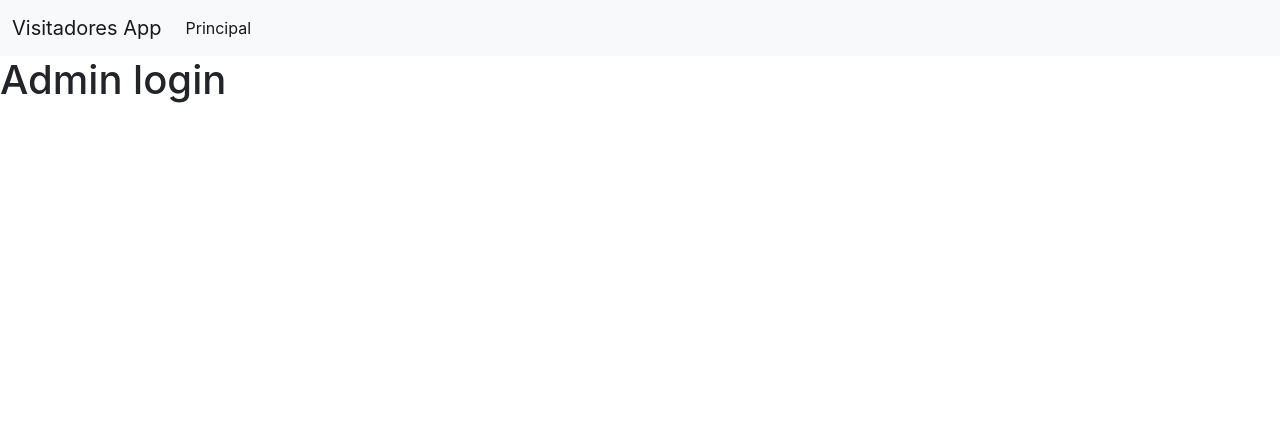
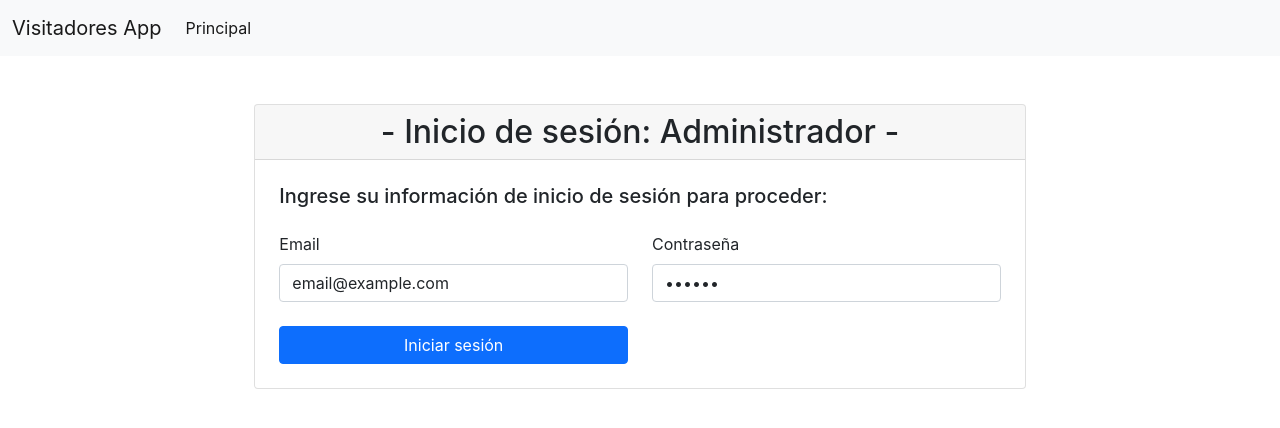
Before and after one commit to jacintoaczz/medical-visitors-app, a React (Create React App) app: page /auth/admin-login in a window 1280 px wide. Shown: the top 428 px of the page. Built offline with nearby package versions, Linux system fonts and the light colour scheme.

Commit message:
feat: add Axios http service for each view

```diff
--- a/package.json
+++ b/package.json
@@ -9,8 +9,10 @@
     "axios": "^0.21.4",
     "react": "^17.0.2",
     "react-dom": "^17.0.2",
+    "react-redux": "^7.2.5",
     "react-router-dom": "^5.3.0",
     "react-scripts": "4.0.3",
+    "react-toastify": "^8.0.2",
     "web-vitals": "^1.0.1"
   },
   "scripts": {
@@ -36,5 +38,8 @@
       "last 1 firefox version",
       "last 1 safari version"
     ]
+  },
+  "devDependencies": {
+    "redux-devtools-extension": "^2.13.9"
   }
 }
--- a/src/components/hero/Hero.jsx
+++ b/src/components/hero/Hero.jsx
@@ -1,4 +1,5 @@
 import React from "react";
+import { Link } from "react-router-dom";
 
 import "./Hero.css";
 import { LoginLinks } from "../login-links/LoginLinks";
@@ -12,10 +13,10 @@ export const Hero = () => {
             {/* Title */}
             <div className="row">
               <div className="col">
-                <h1>Bienvenido...</h1>
+                <h1>Bienvenid@...</h1>
                 <p>
-                  Lorem ipsum dolor, sit amet consectetur adipisicing elit.
-                  Ratione, voluptas?
+                  Si es administrador, presione el botón para proceder a su
+                  inicio de sesión.
                 </p>
               </div>
             </div>
@@ -24,9 +25,12 @@ export const Hero = () => {
             {/* CTA */}
             <div className="row">
               <div className="col">
-                <a href="#about" className="btn btn-outline-primary">
-                  Mira nuestros servicios!
-                </a>
+                <Link
+                  to="/auth/admin-login"
+                  className="btn btn-outline-primary"
+                >
+                  Iniciar sesión
+                </Link>
               </div>
             </div>
             {/* #CTA */}
--- a/src/features/admin/admin-login/AdminLogin.jsx
+++ b/src/features/admin/admin-login/AdminLogin.jsx
@@ -1,9 +1,88 @@
 import React from "react";
 
+import { useForm } from "../../../hooks/useForm";
+
 export const AdminLogin = () => {
+  /* Hooks */
+  const [{ email, password }, reset, handleInputChange] = useForm({
+    email: "email@example.com",
+    password: "******",
+  });
+
+  /* Event/functionality handlers */
+  const handleSubmit = (e) => {
+    e.preventDefault();
+  };
+
   return (
-    <div>
-      <h1>Admin login</h1>
+    <div className="container d-flex align-items-center justify-content-center mt-5">
+      <div className="card">
+        <h2 className="card-header text-center">
+          - Inicio de sesión: Administrador -
+        </h2>
+
+        {/* Card body */}
+        <div className="card-body p-4">
+          <div className="row">
+            <div className="col-12">
+              <h5 className="card-title">
+                Ingrese su información de inicio de sesión para proceder:
+              </h5>
+            </div>
+          </div>
+
+          {/* Forms row */}
+          <form className="row mt-3" onSubmit={handleSubmit} autoComplete="off">
+            {/* Email input */}
+            <div className="col-6">
+              <div className="mb-3">
+                <label for="email" className="form-label">
+                  Email
+                </label>
+                <input
+                  className="form-control"
+                  id="email"
+                  name="email"
+                  onChange={handleInputChange}
+                  placeholder="email@example.com"
+                  type="email"
+                  value={email}
+                />
+              </div>
+            </div>
+            {/* Email input */}
+
+            {/* Password input */}
+            <div className="col-6">
+              <div className="mb-3">
+                <label for="password" className="form-label">
+                  Contraseña
+                </label>
+                <input
+                  className="form-control"
+                  id="password"
+                  name="password"
+                  onChange={handleInputChange}
+                  placeholder="*********"
+                  type="password"
+                  value={password}
+                />
+              </div>
+            </div>
+            {/* Password input */}
+
+            {/* Submit button */}
+            <div className="col-6">
+              <button type="submit" className="btn btn-primary w-100 mt-2">
+                Iniciar sesión
+              </button>
+            </div>
+            {/* #Submit button */}
+          </form>
+          {/* #Forms row */}
+        </div>
+        {/* #Card body */}
+      </div>
     </div>
   );
 };
--- a/src/features/visitor/visitor-login/VisitorLogin.jsx
+++ b/src/features/visitor/visitor-login/VisitorLogin.jsx
@@ -1,5 +1,8 @@
 import React from "react";
+import { toast } from "react-toastify";
+
 import { useForm } from "../../../hooks/useForm";
+import VisitorDataService from "../../../services/visitor.service";
 
 export const VisitorLogin = () => {
   /* Hooks */
@@ -11,9 +14,35 @@ export const VisitorLogin = () => {
   /* Event/functionality handlers */
   const handleSubmit = (e) => {
     e.preventDefault();
+
+    const payload = {
+      email,
+      password,
+    };
+
+    VisitorDataService.login(payload)
+      .then((res) => {
+        console.log("Response: ", res);
+      })
+      .catch((err) => {
+        if (err.response.status === 404) {
+          toast.error(
+            "No se ha encontrado un usuario con el email introducido.",
+            {
+              position: "top-right",
+              autoClose: 5000,
+              hideProgressBar: false,
+              closeOnClick: true,
+              pauseOnHover: true,
+              draggable: false,
+              progress: undefined,
+            }
+          );
+        }
+      });
   };
 
-  const validateInputs = () => {};
+  // const validateInputs = () => {};
 
   return (
     <div className="container d-flex align-items-center justify-content-center mt-5">
@@ -33,11 +62,11 @@ export const VisitorLogin = () => {
           </div>
 
           {/* Forms row */}
-          <form onSubmit={handleSubmit} className="row mt-3">
+          <form onSubmit={handleSubmit} className="row mt-3" autoComplete="off">
             {/* Email input */}
             <div className="col-6">
               <div className="mb-3">
-                <label for="email" className="form-label">
+                <label htmlFor="email" className="form-label">
                   Email
                 </label>
                 <input
@@ -57,7 +86,7 @@ export const VisitorLogin = () => {
             {/* Password input */}
             <div className="col-6">
               <div className="mb-3">
-                <label for="password" className="form-label">
+                <label htmlFor="password" className="form-label">
                   Contraseña
                 </label>
                 <input
--- a/src/features/visitor/visitor-register/VisitorRegister.jsx
+++ b/src/features/visitor/visitor-register/VisitorRegister.jsx
@@ -42,7 +42,7 @@ export const VisitorRegister = () => {
             {/* First name input */}
             <div className="col-6">
               <div className="mb-3">
-                <label for="firstName" className="form-label">
+                <label htmlFor="firstName" className="form-label">
                   Nombre
                 </label>
                 <input
@@ -61,7 +61,7 @@ export const VisitorRegister = () => {
             {/* Last name input */}
             <div className="col-6">
               <div className="mb-3">
-                <label for="lastName" className="form-label">
+                <label htmlFor="lastName" className="form-label">
                   Apellido
                 </label>
                 <input
@@ -80,7 +80,7 @@ export const VisitorRegister = () => {
             {/* Email input */}
             <div className="col-6">
               <div className="mb-3">
-                <label for="email" className="form-label">
+                <label htmlFor="email" className="form-label">
                   Email
                 </label>
                 <input
@@ -99,7 +99,7 @@ export const VisitorRegister = () => {
             {/* Company input */}
             <div className="col-6">
               <div className="mb-3">
-                <label for="company" className="form-label">
+                <label htmlFor="company" className="form-label">
                   Empresa
                 </label>
                 <input
@@ -118,7 +118,7 @@ export const VisitorRegister = () => {
             {/* Password input */}
             <div className="col-6">
               <div className="mb-3">
-                <label for="password" className="form-label">
+                <label htmlFor="password" className="form-label">
                   Contraseña
                 </label>
                 <input
@@ -137,7 +137,7 @@ export const VisitorRegister = () => {
             {/* Password input */}
             <div className="col-6">
               <div className="mb-3">
-                <label for="confirmPassword" className="form-label">
+                <label htmlFor="confirmPassword" className="form-label">
                   Confirmar contraseña
                 </label>
                 <input
--- /dev/null
+++ b/src/http-common.js
@@ -0,0 +1,10 @@
+import axios from "axios";
+
+export default axios.create({
+  baseURL: "http://localhost:8081/api",
+  headers: {
+    "Content-type": "application/json",
+    // "Access-Control-Allow-Origin": "*",
+    // "Access-Control-Allow-Methods": "GET,PUT,POST,DELETE,PATCH,OPTIONS",
+  },
+});
--- a/src/index.js
+++ b/src/index.js
@@ -1,11 +1,15 @@
 import React from "react";
 import ReactDOM from "react-dom";
+import "react-toastify/dist/ReactToastify.css";
+import { ToastContainer } from "react-toastify";
+
 import "./index.css";
 import { AppRouter } from "./routers/AppRouter";
 
 ReactDOM.render(
   <React.StrictMode>
     <AppRouter />
+    <ToastContainer />
   </React.StrictMode>,
   document.getElementById("root")
 );
--- /dev/null
+++ b/src/services/visitor.service.js
@@ -0,0 +1,9 @@
+import http from "../http-common";
+
+class VisitorDataService {
+  login(payload) {
+    return http.post(`/visitor/login`, payload);
+  }
+}
+
+export default new VisitorDataService();
```
Also changed, not shown: src/services/association.service.js (added, +9 -0 lines), src/services/hospital.service.js (added, +9 -0 lines), 1 other file (tests, documents, lock files or other folders).
